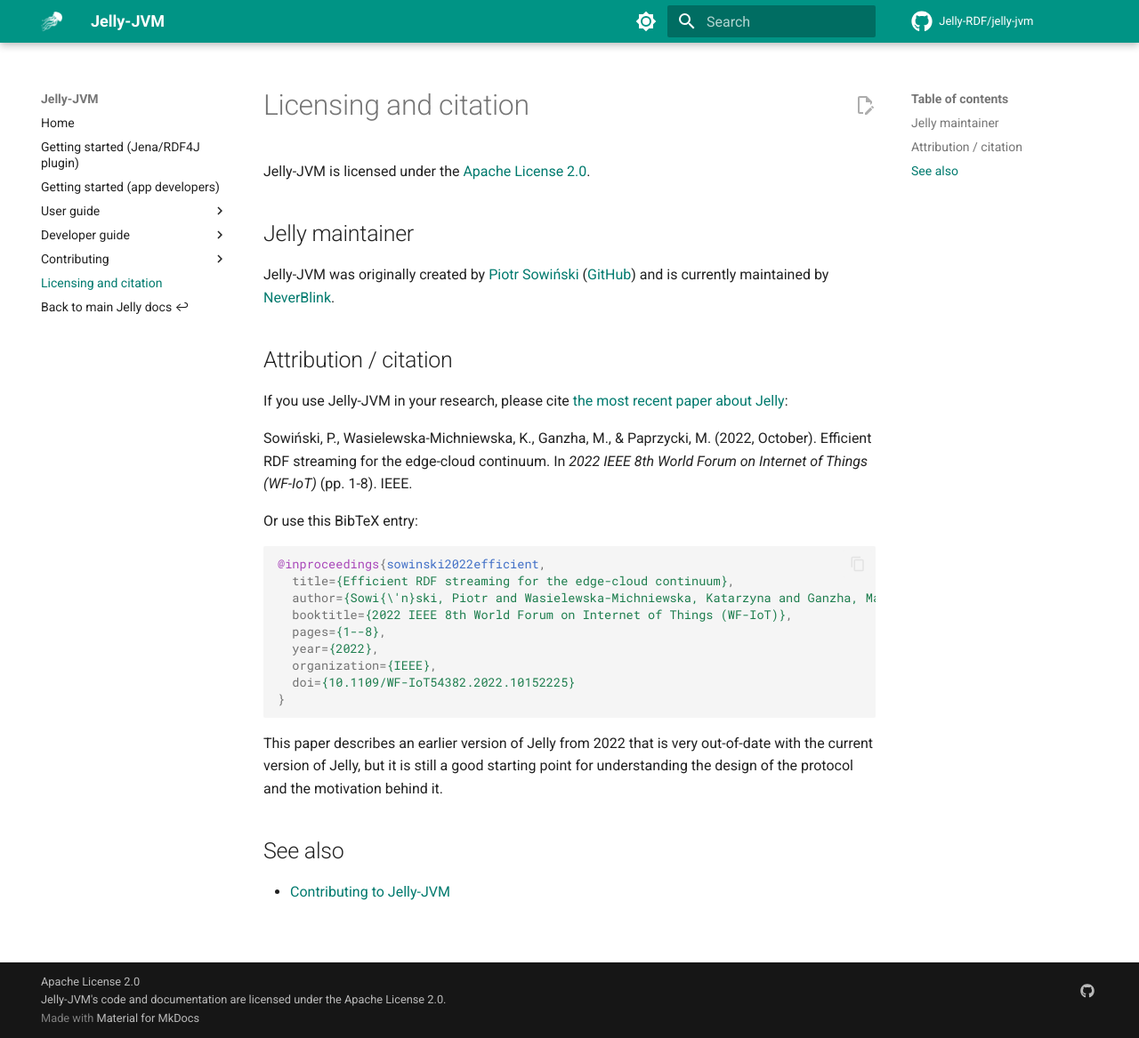
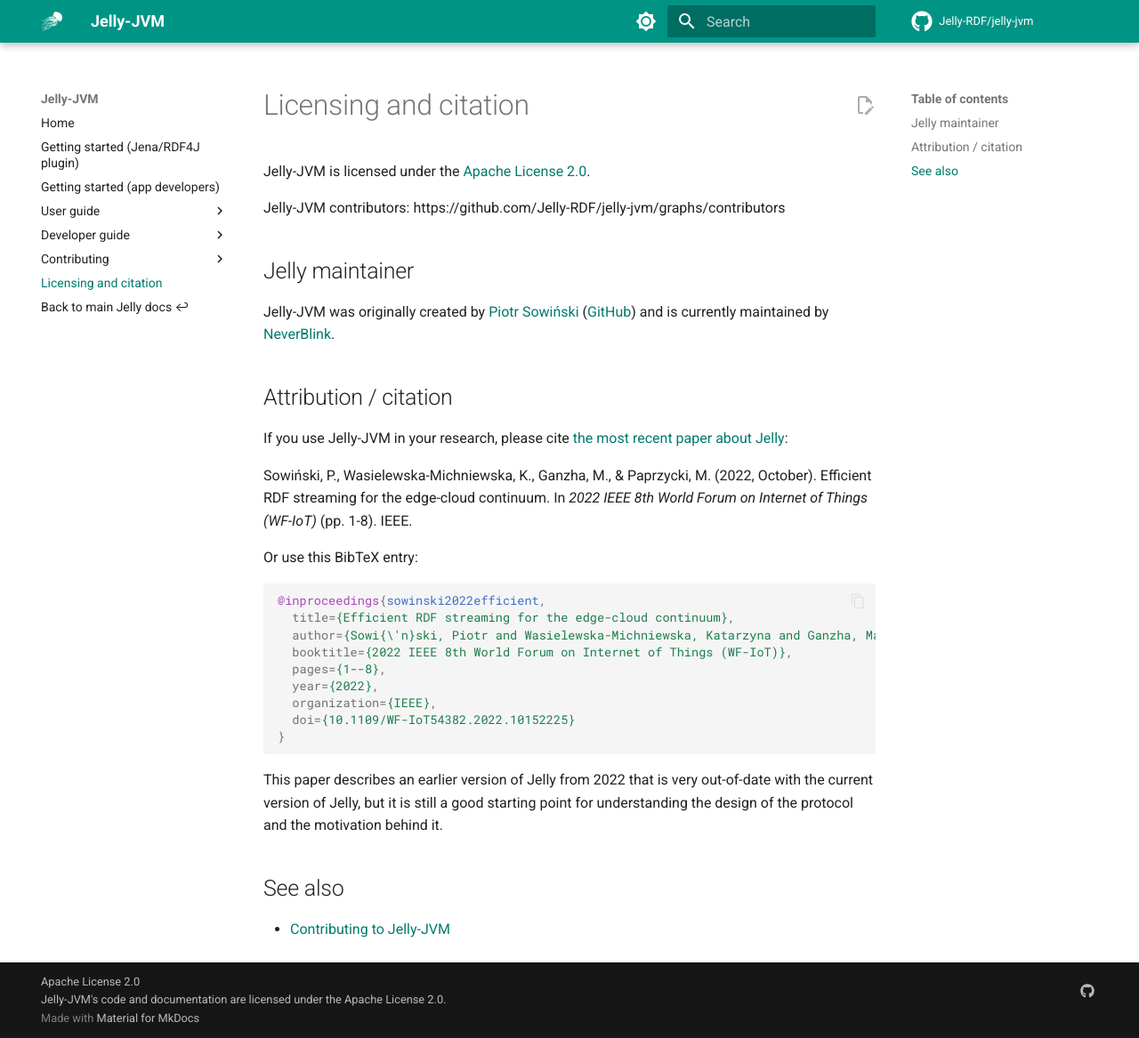
Before and after one commit to Jelly-RDF/jelly-jvm, an MkDocs documentation site: the page built from docs/docs/licensing.md, in a window 1280 px wide and 1167 px high. Shown: the whole window at 89% size. Built offline with MkDocs 1.6.1 and Material for MkDocs 9.7.7, drawn with Linux system fonts in a browser that asks for light colours; comment, search, counter and statistics services are not loaded; the version menu is left out.

Commit message:
docs/README: link to the list of contributors
Well, I'm no longer the only author, there are 4 different people with commits. We must acknowledge this :)

Maybe later we can have a nicer gallery of contributors.

```diff
--- a/docs/docs/licensing.md
+++ b/docs/docs/licensing.md
@@ -1,6 +1,8 @@
 # Licensing and citation
 
 Jelly-JVM is licensed under the [Apache License 2.0](https://www.apache.org/licenses/LICENSE-2.0).
+
+Jelly-JVM contributors: https://github.com/Jelly-RDF/jelly-jvm/graphs/contributors
 
 ## Jelly maintainer
 
```
Also changed, not shown: README.md.
